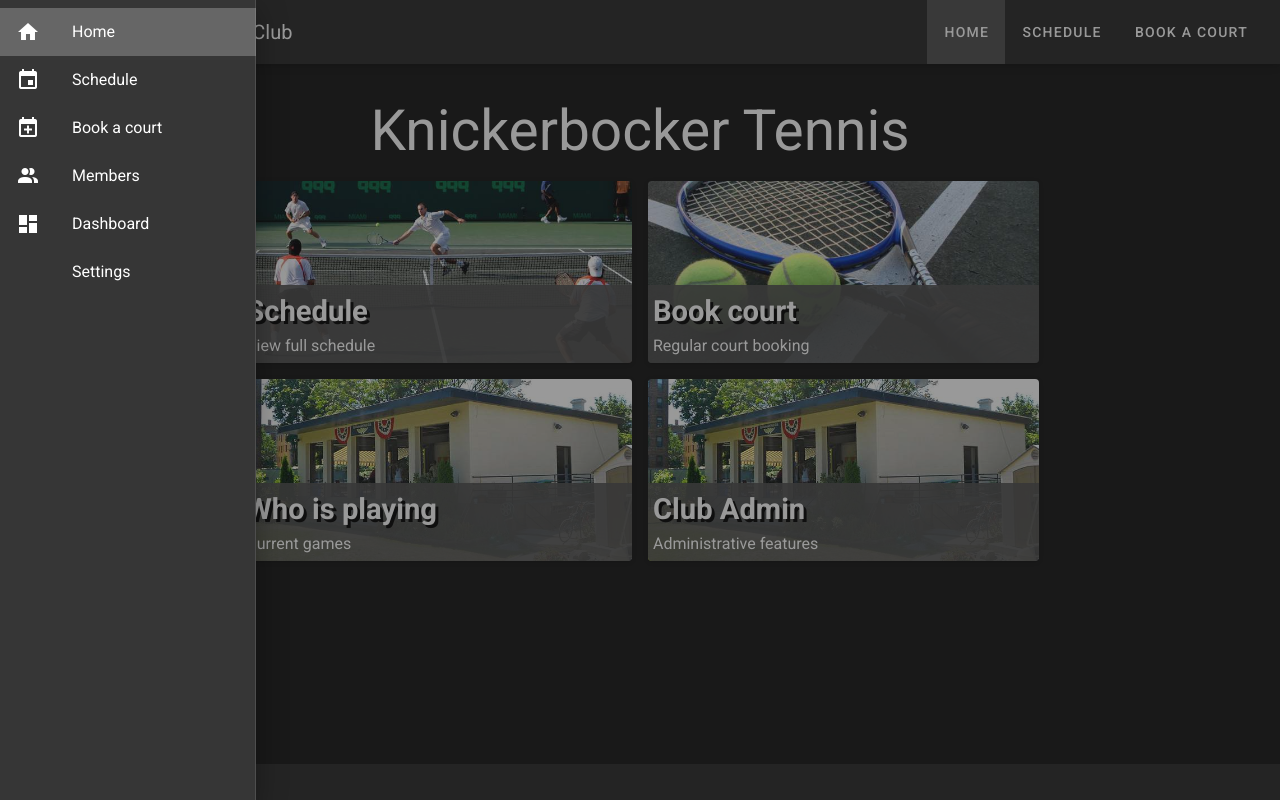
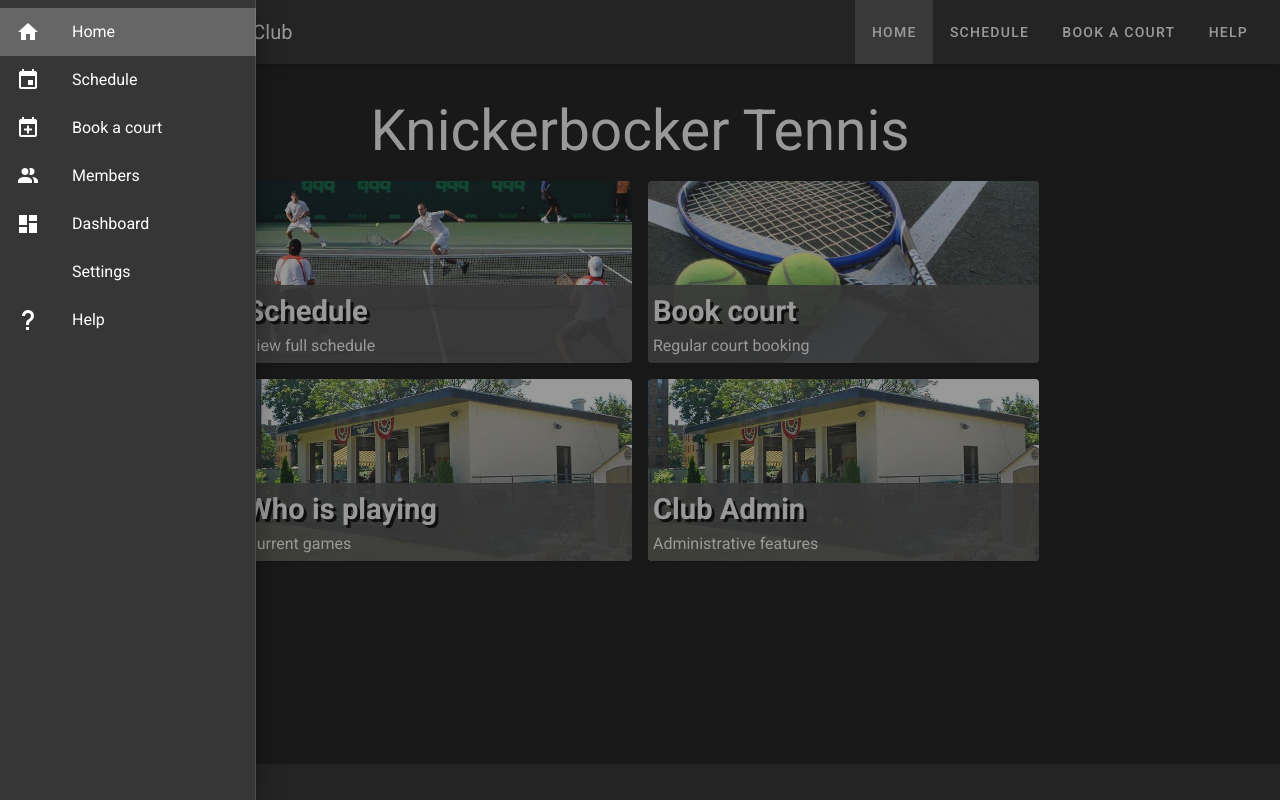
Before and after one commit to dfimiarz/clubhouse-frontend, a Vue app: page / in a window 1280 px wide. Both pictures are taken after a click on the button 28 px from the left and 32 px from the top of the page. Built offline with nearby package versions, Linux system fonts and the light colour scheme; no server answers.

Commit message:
Added help menu items to main navigation

```diff
--- a/src/App.vue
+++ b/src/App.vue
@@ -56,6 +56,14 @@
               <v-list-item-title>Settings</v-list-item-title>
             </v-list-item-content>
           </v-list-item>
+          <v-list-item>
+            <v-list-item-action>
+              <v-icon>mdi-help</v-icon>
+            </v-list-item-action>
+            <v-list-item-content>
+              <v-list-item-title>Help</v-list-item-title>
+            </v-list-item-content>
+          </v-list-item>
         </v-list>
       </v-navigation-drawer>
       <v-app-bar app   >
@@ -66,6 +74,7 @@
           <v-btn text :to="{name: 'Home'}" exact>Home</v-btn>
           <v-btn text :to="{name: 'calendar'}" exact="">Schedule</v-btn>
           <v-btn text="" :to="{name: 'AdminBooking'}" exact>Book a Court</v-btn>
+          <v-btn text exact>Help</v-btn>
         </v-toolbar-items>
       </v-app-bar>
       <v-content>
```
